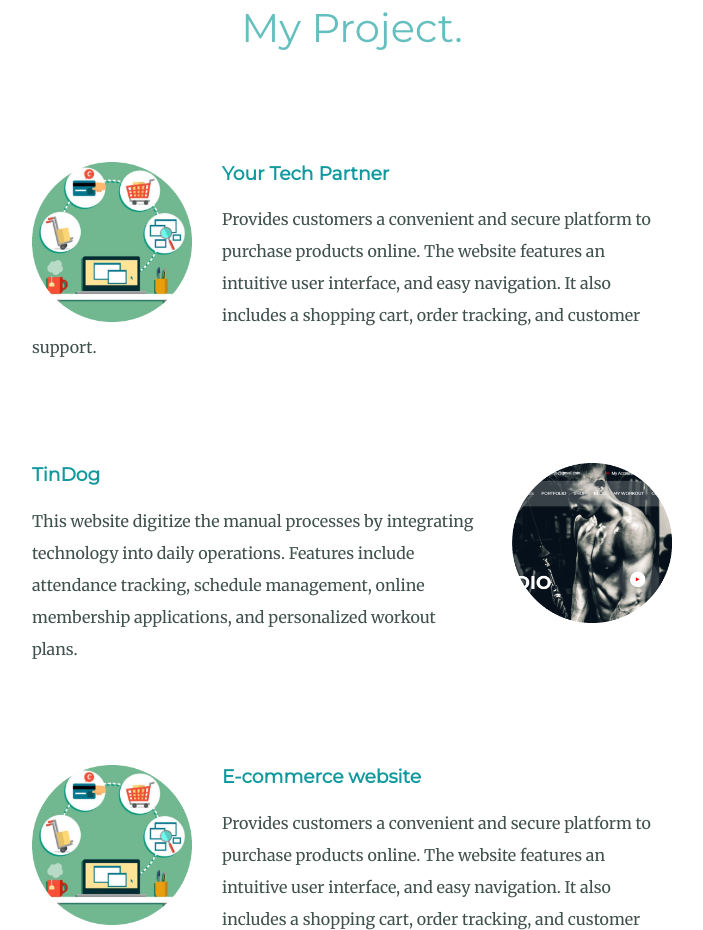
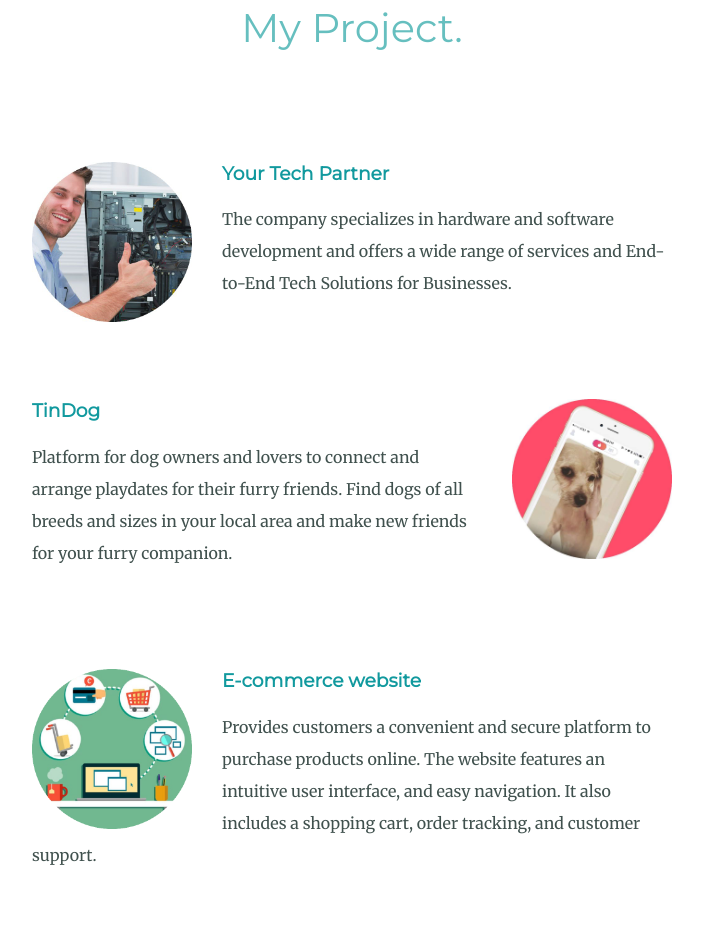
Before and after one commit to shashank7200/my-Portfolio-website, a plain HTML site: page index.html in a window 1280 px wide. Shown: the part 1557-2487 px from the top of the page, without its empty margins (288-991 px from the left). Drawn offline with Linux system fonts and the light colour scheme.

Commit message:
updated css

```diff
--- a/css/style.css
+++ b/css/style.css
@@ -39,13 +39,11 @@ p {
 
 a {
     color: #11999e;
-    font-family: 'Montserrat', sans-serif;
-    margin: 10px 20px;
     text-decoration: none;
 }
 
 a:hover{
-    color: #EAF6f6;
+    color: #131616;
 }
 
 .pro{
@@ -89,7 +87,7 @@ hr {
 .resume {
     position: absolute;
     right: 90px;
-    top: 55px;
+    top: 65px;
 }
 
 #work {
@@ -104,6 +102,7 @@ hr {
     top: 45px;
     right: 280px;
 }
+
 
 .comp-img {
     width: 25%;
@@ -133,6 +132,10 @@ hr {
     padding: 20px 0;
 }
 
+.footer-link {
+    margin: 0px 10px;
+}
+
 
 .btn {
     background: #11cdd4;
--- a/index.html
+++ b/index.html
@@ -14,7 +14,7 @@
         <img class="top-cloud" src="cloud.png" alt="cloud-img">
         <h3 id="about">About</h3>
         <h3 id="work">Work</h3>
-        <a class="resume" href="resume.pdf">Resume</a>
+        <h3><a class="resume" href="resume.pdf">Resume</a></h3>
         <h1>I'm Shashank.</h1>
         <h2>a <span class="pro">Pro</span>grammer.</h2>
         <img class="bottom-cloud" src="cloud.png" alt="cloud-img">
@@ -32,22 +32,24 @@
         <div class="skills">
           <h2>My Project.</h2>
 
+          <!-- project - 1 -->
           <div class="skill-row">
-            <img class="comp-img" src="ecom.png" alt="">
-            <h3>Your Tech Partner</h3>
-            <p class="code-skill-desc">Provides customers a convenient and secure platform to purchase products online. The
-              website features an intuitive user interface, and easy navigation. It also includes a shopping cart, order tracking,
-              and customer support.</p>
+            <img class="comp-img" src="hardware1.jpg" alt="">
+            <h3><a href="https://shashank7200.github.io/MyTechPartner/">Your Tech Partner</a></h3>
+            <p class="code-skill-desc">The company specializes in hardware and software development and offers a wide range of
+               services and End-to-End Tech Solutions for Businesses.</p>
           </div>
 
+          <!-- project - 2 -->
           <div class="skill-row">
-            <img class="gym-img" src="gym.png" alt="gym image">
-            <h3>TinDog</h3>
-            <p>This website digitize the manual processes by integrating technology into daily operations. Features include
-              attendance tracking, schedule management, online membership applications, and personalized workout plans.</p>
+            <img class="gym-img" src="tindog.jpg" alt="gym image">
+            <h3><a href="https://shashank7200.github.io/TinDog/">TinDog</a></h3>
+            <p>Platform for dog owners and lovers to connect and arrange playdates for their furry friends.
+              Find dogs of all breeds and sizes in your local area and make new friends for your furry companion.</p>
           </div>
           </div>
 
+          <!-- project - 3 -->
           <div class="skill-row">
             <img class="comp-img" src="ecom.png" alt="">
             <h3>E-commerce website</h3>
@@ -56,6 +58,7 @@
               and customer support.</p>
           </div>
 
+          <!-- project - 4 -->
           <div class="skill-row">
             <img class="gym-img" src="gym.png" alt="gym image">
             <h3>GYM Management Website</h3>
```
Also changed, not shown: angela.png (deleted), hardware1.jpg (added), tindog.jpg (added).
